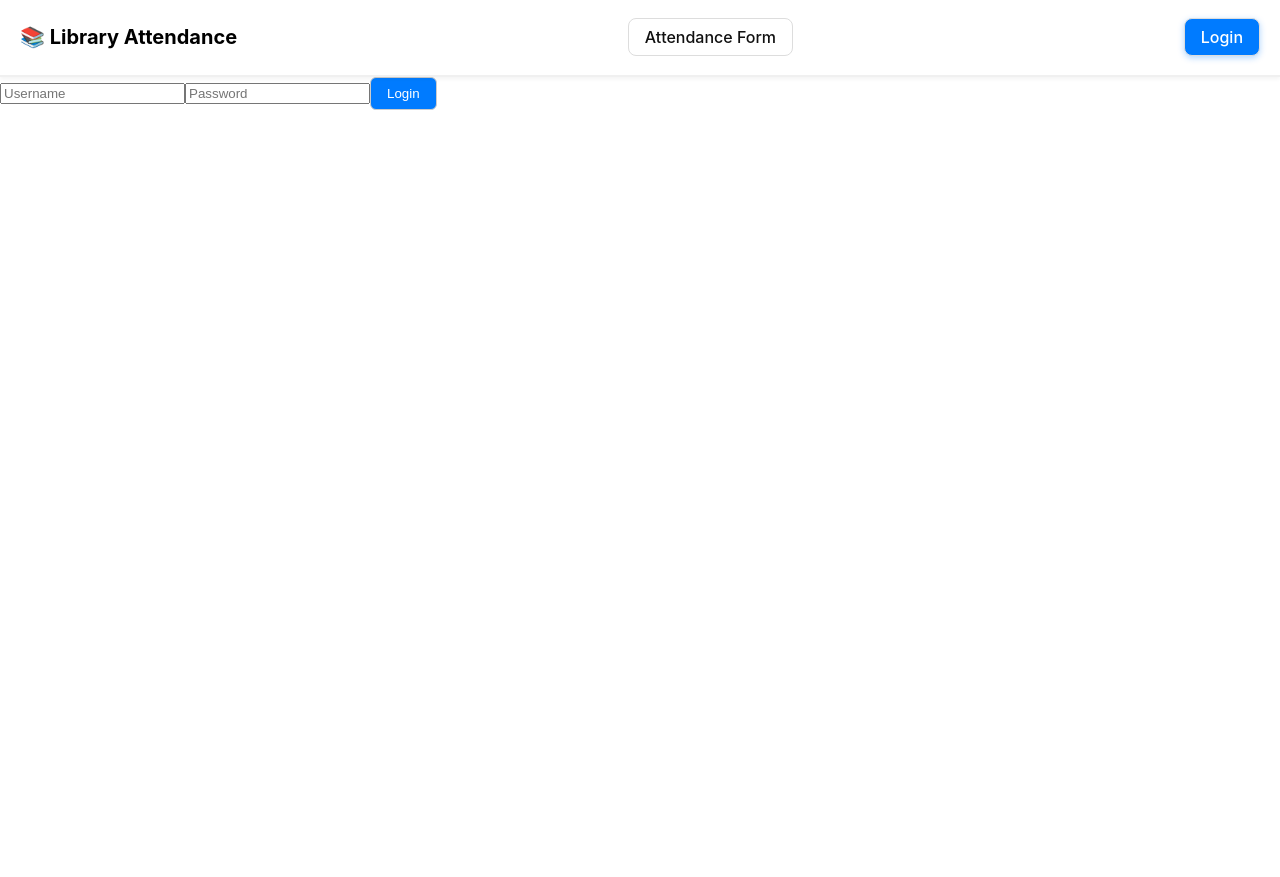
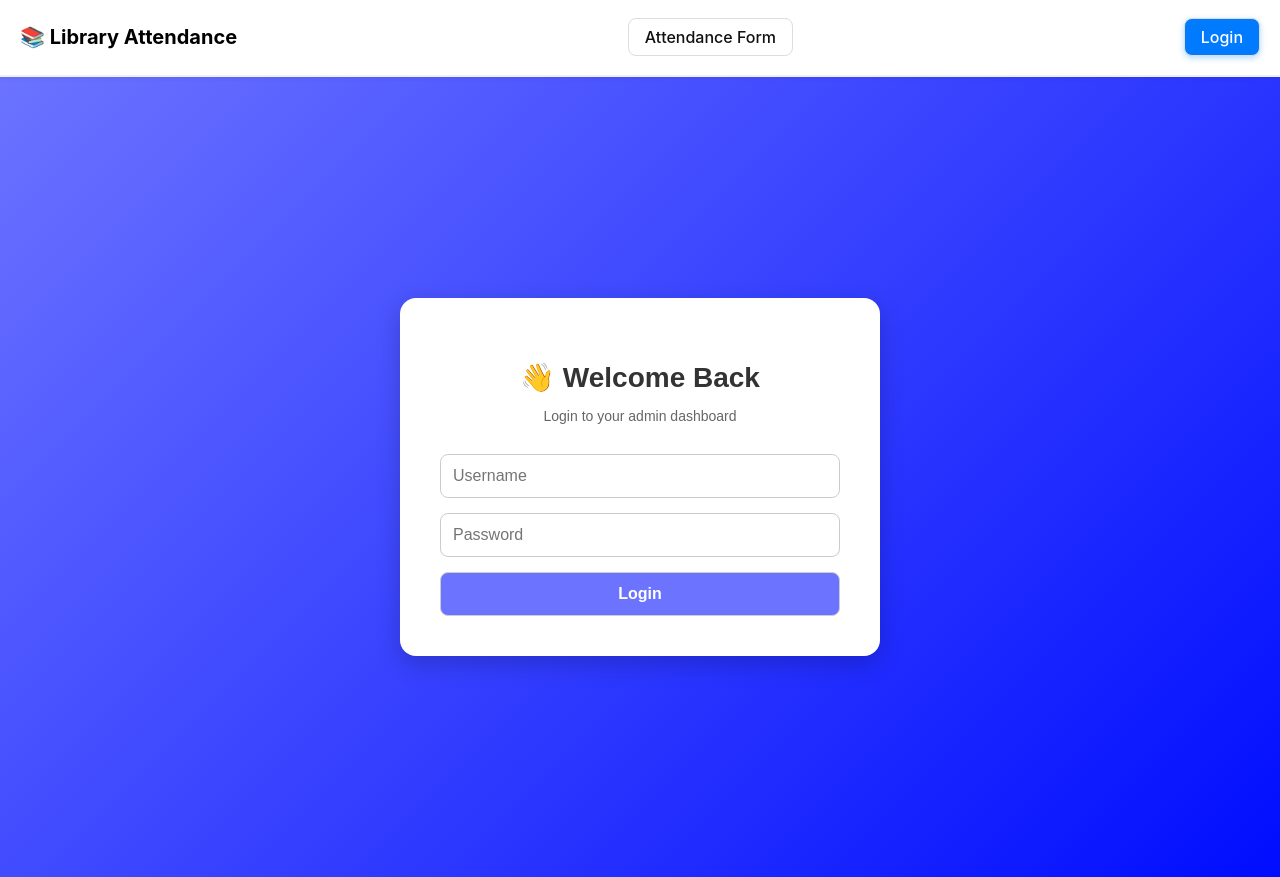
Before and after one commit to ritik62099/library-f, a React (Create React App) app: page /login in a window 1280 px wide. Before the commit the page ends 800 px from the top, so only its background shows below. Built offline with nearby package versions, Linux system fonts and the light colour scheme; no server answers.

Commit message:
update massage

```diff
--- a/src/pages/LoginForm.jsx
+++ b/src/pages/LoginForm.jsx
@@ -1,3 +1,46 @@
+// import { useState } from "react";
+// import { useNavigate } from "react-router-dom";
+// import { API } from "../services/api";
+// import Button from "../components/Button";
+
+// export default function Login({ onLogin }) {
+//   const [form, setForm] = useState({ username: "", password: "" });
+//   const [error, setError] = useState("");
+//   const navigate = useNavigate();
+
+//   const handleSubmit = async (e) => {
+//     e.preventDefault();
+//     try {
+//       const res = await API.post("/auth/login", form); // backend generates token
+//       localStorage.setItem("token", res.data.token);   // save token
+//       onLogin();                                       // update App state
+//       navigate("/");                                   // redirect to dashboard
+//     } catch (err) {
+//       setError(err.response?.data?.error || err.message);
+//     }
+//   };
+
+//   return (
+//     <form onSubmit={handleSubmit}>
+//       <input
+//         type="text"
+//         placeholder="Username"
+//         value={form.username}
+//         onChange={(e) => setForm({ ...form, username: e.target.value })}
+//       />
+//       <input
+//         type="password"
+//         placeholder="Password"
+//         value={form.password}
+//         onChange={(e) => setForm({ ...form, password: e.target.value })}
+//       />
+//       <Button type="submit">Login</Button>
+//       {error && <p style={{ color: "red" }}>{error}</p>}
+//     </form>
+//   );
+// }
+
+
 import { useState } from "react";
 import { useNavigate } from "react-router-dom";
 import { API } from "../services/api";
@@ -11,31 +54,100 @@
   const handleSubmit = async (e) => {
     e.preventDefault();
     try {
-      const res = await API.post("/auth/login", form); // backend generates token
-      localStorage.setItem("token", res.data.token);   // save token
-      onLogin();                                       // update App state
-      navigate("/");                                   // redirect to dashboard
+      const res = await API.post("/auth/login", form);
+      localStorage.setItem("token", res.data.token);
+      onLogin();
+      navigate("/");
     } catch (err) {
       setError(err.response?.data?.error || err.message);
     }
   };
 
   return (
-    <form onSubmit={handleSubmit}>
+    <div style={styles.container}>
+      <div style={styles.card}>
+        <h2 style={styles.title}>👋 Welcome Back</h2>
+        <p style={styles.subtitle}>Login to your admin dashboard</p>
+        <form onSubmit={handleSubmit} style={styles.form}>
           <input
             type="text"
             placeholder="Username"
             value={form.username}
             onChange={(e) => setForm({ ...form, username: e.target.value })}
+            style={styles.input}
           />
           <input
             type="password"
             placeholder="Password"
             value={form.password}
             onChange={(e) => setForm({ ...form, password: e.target.value })}
+            style={styles.input}
           />
-      <Button type="submit">Login</Button>
-      {error && <p style={{ color: "red" }}>{error}</p>}
+          <Button type="submit" style={styles.button}>
+            Login
+          </Button>
+          {error && <p style={styles.error}>{error}</p>}
         </form>
+      </div>
+    </div>
   );
 }
+
+const styles = {
+  container: {
+    display: "flex",
+    alignItems: "center",
+    justifyContent: "center",
+    minHeight: "100vh",
+    background: "linear-gradient(135deg, #6B73FF 0%, #000DFF 100%)",
+    fontFamily: "sans-serif",
+  },
+  card: {
+    background: "#fff",
+    padding: "40px",
+    borderRadius: "16px",
+    boxShadow: "0 8px 24px rgba(0,0,0,0.2)",
+    width: "100%",
+    maxWidth: "400px",
+    textAlign: "center",
+  },
+  title: {
+    marginBottom: "10px",
+    color: "#333",
+    fontSize: "28px",
+    fontWeight: "bold",
+  },
+  subtitle: {
+    marginBottom: "30px",
+    color: "#666",
+    fontSize: "14px",
+  },
+  form: {
+    display: "flex",
+    flexDirection: "column",
+    gap: "15px",
+  },
+  input: {
+    padding: "12px",
+    borderRadius: "8px",
+    border: "1px solid #ccc",
+    fontSize: "16px",
+    outline: "none",
+    transition: "all 0.2s",
+  },
+  button: {
+    padding: "12px",
+    borderRadius: "8px",
+    background: "#6B73FF",
+    color: "#fff",
+    fontSize: "16px",
+    fontWeight: "bold",
+    cursor: "pointer",
+    transition: "all 0.2s",
+  },
+  error: {
+    color: "red",
+    marginTop: "10px",
+    fontWeight: "bold",
+  },
+};
```
Lines whose indentation alone changed are shown as unchanged.
